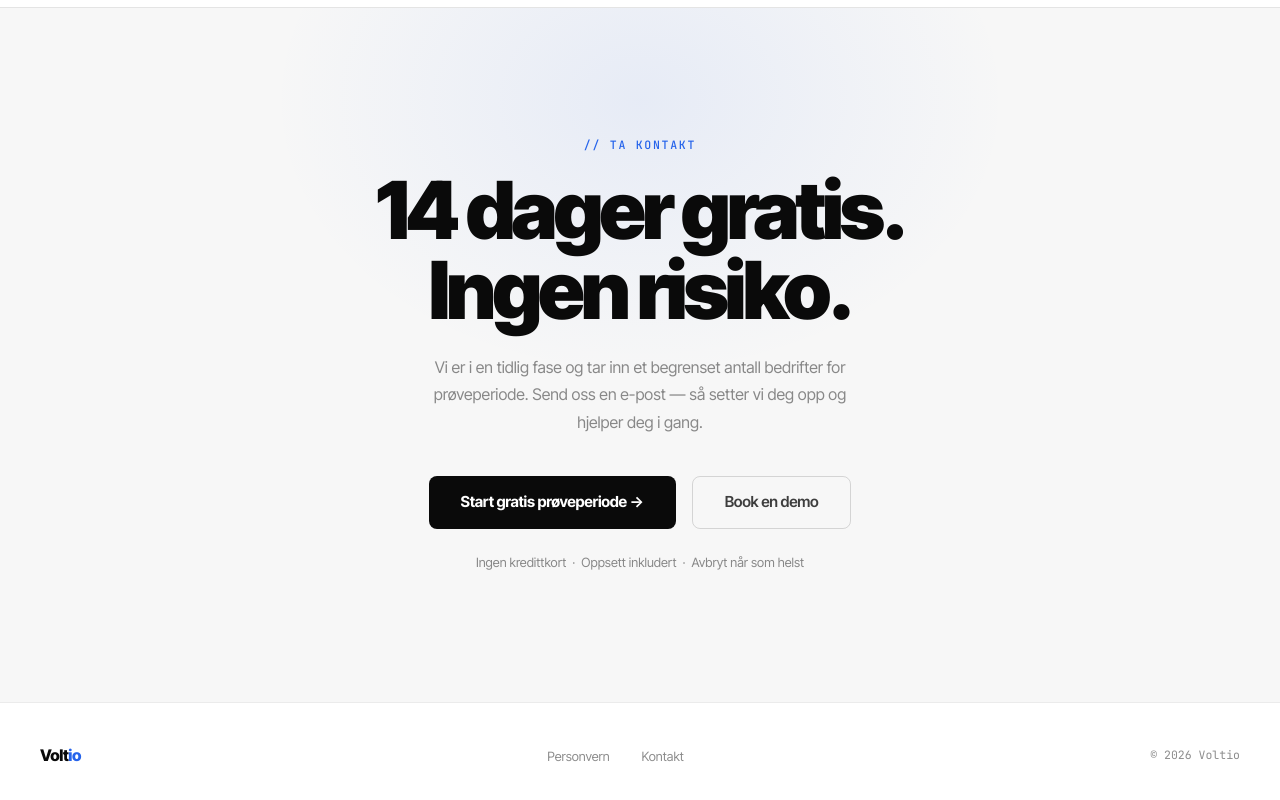
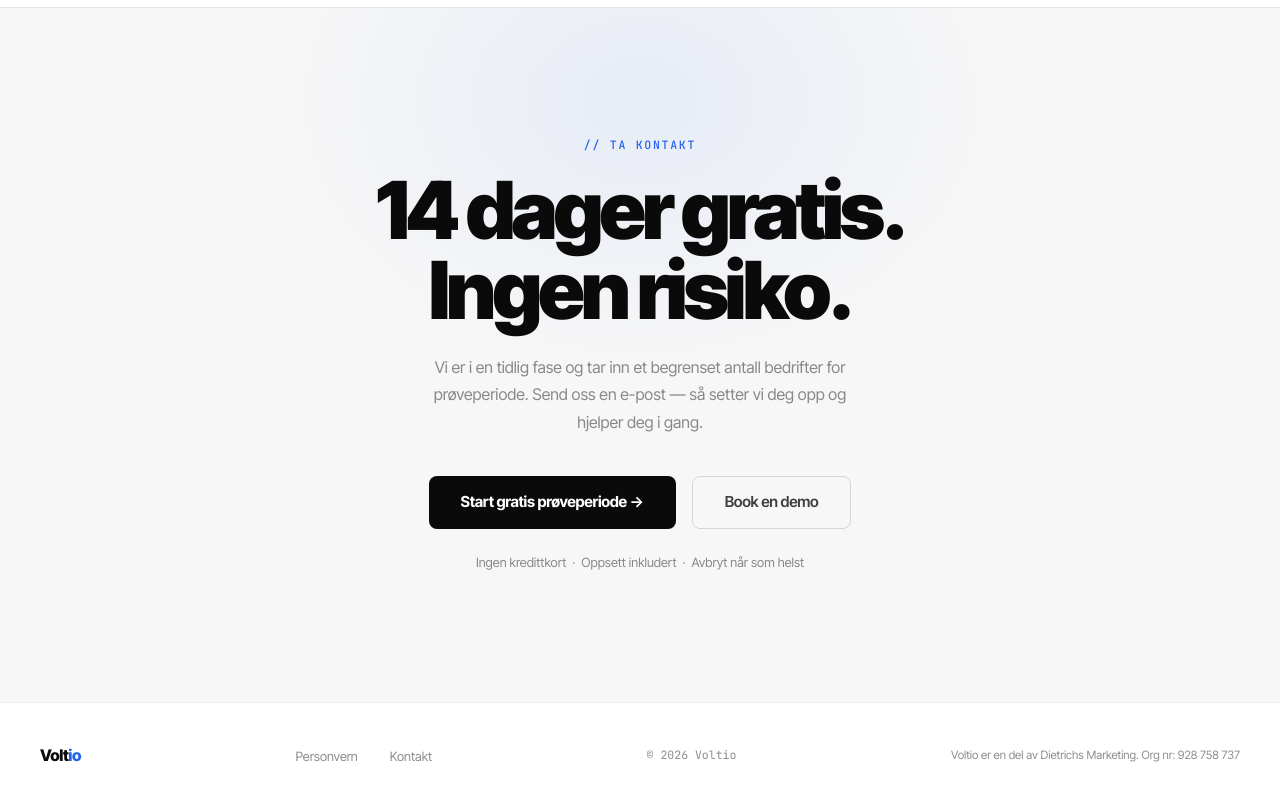
Before and after one commit to AdrianDie/Voltio, a website: page index.html in a window 1280 px wide. Shown: the part 5554-6354 px from the top of the page. Drawn offline with Linux system fonts and the light colour scheme.

Commit message:
Add org info to footer
Co-Authored-By: Claude Sonnet 4.6 <noreply@anthropic.com>

```diff
--- a/index.html
+++ b/index.html
@@ -398,6 +398,7 @@
         .footer-links a { font-size: 0.8rem; color: var(--text3); text-decoration: none; transition: color 0.2s; }
         .footer-links a:hover { color: var(--text); }
         .footer-copy { font-family: 'JetBrains Mono', monospace; font-size: 0.72rem; color: var(--text3); }
+        .footer-org { font-size: 0.72rem; color: var(--text3); }
 
         /* ── CONTACT MODAL ── */
         .modal-overlay {
@@ -906,6 +907,7 @@
         <li><a href="#" class="open-modal">Kontakt</a></li>
     </ul>
     <span class="footer-copy">© 2026 Voltio</span>
+    <span class="footer-org">Voltio er en del av Dietrichs Marketing. Org nr: 928 758 737</span>
 </footer>
 
 <script>
```
